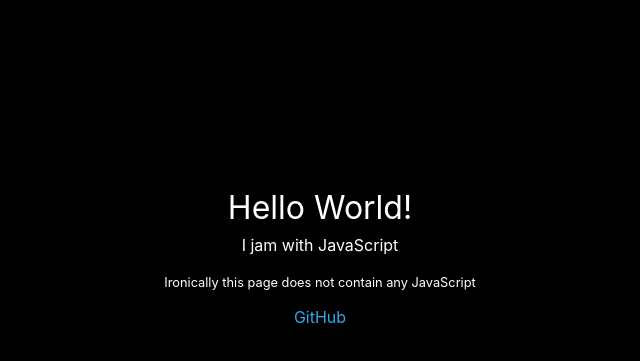
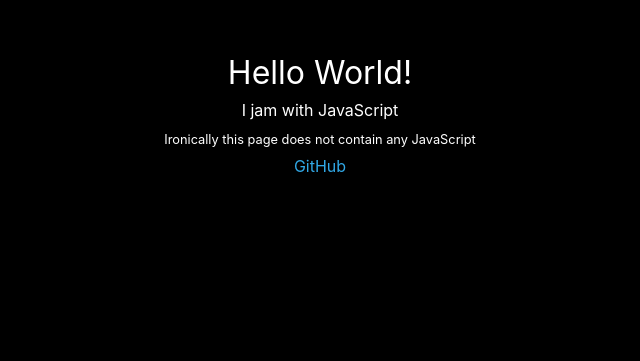
Before and after one commit to moe-szyslak/moe-szyslak.github.io, a plain HTML site: page index.html in a window 1280 px wide. Shown: the part 139-500 px from the top of the page, without its empty margins (320-960 px from the left). Drawn offline with Linux system fonts and the light colour scheme.

Commit message:
#000000 - 2X

```diff
--- a/index.html
+++ b/index.html
@@ -26,28 +26,12 @@
         font-family: -apple-system, ".SFNSText-Regular", "San Francisco", "Roboto", "Segoe UI", "Helvetica Neue", "Lucida Grande", sans-serif;
         -webkit-font-smoothing: antialiased !important;
         text-shadow: 1px 1px 1px rgba(0, 0, 0, 0.004);
-        min-height: 100vh;
         font-size: 16px;
         text-align: center;
         padding: 0 16px;
+        /* not flexing to avoid the scroll on iOS Safari */
+        padding-top: 12em;
         overflow: hidden;
-        display: -webkit-box;
-        display: -webkit-flex;
-        display: -ms-flexbox;
-        display: flex;
-        -webkit-box-orient: vertical;
-        -webkit-box-direction: normal;
-        -webkit-flex-direction: column;
-            -ms-flex-direction: column;
-                flex-direction: column;
-        -webkit-box-pack: center;
-        -webkit-justify-content: center;
-            -ms-flex-pack: center;
-                justify-content: center;
-        -webkit-box-align: center;
-        -webkit-align-items: center;
-            -ms-flex-align: center;
-                align-items: center;
       }
 
       h1 {
```
